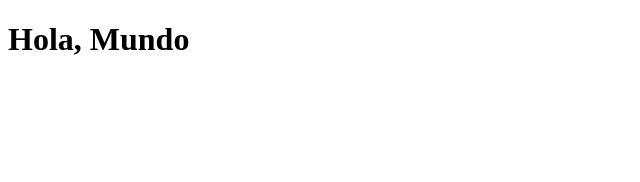
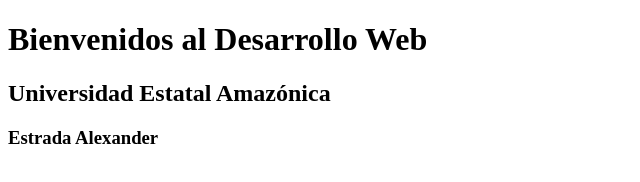
Before and after one commit to AlexanderEstrada1992/2526---DESARROLLO-DE-APLICACIONES-WEB-A-, a plain HTML site: page Semana 2/index.html in a window 1280 px wide. Shown: the whole page, without its empty margins (0-640 px from the left). Drawn offline with Linux system fonts and the light colour scheme.

Commit message:
Nuevo Título

```diff
--- a/Semana 2/index.html
+++ b/Semana 2/index.html
@@ -5,6 +5,9 @@
     <title>Página de Prueba</title>
   </head>
   <body>
-    <h1>Hola, Mundo</h1>
+    <h1>Bienvenidos al Desarrollo Web</h1>
+    <h2>Universidad Estatal Amazónica</h2>
+    <h3>Estrada Alexander</h3>
+
   </body>
 </html>
```
